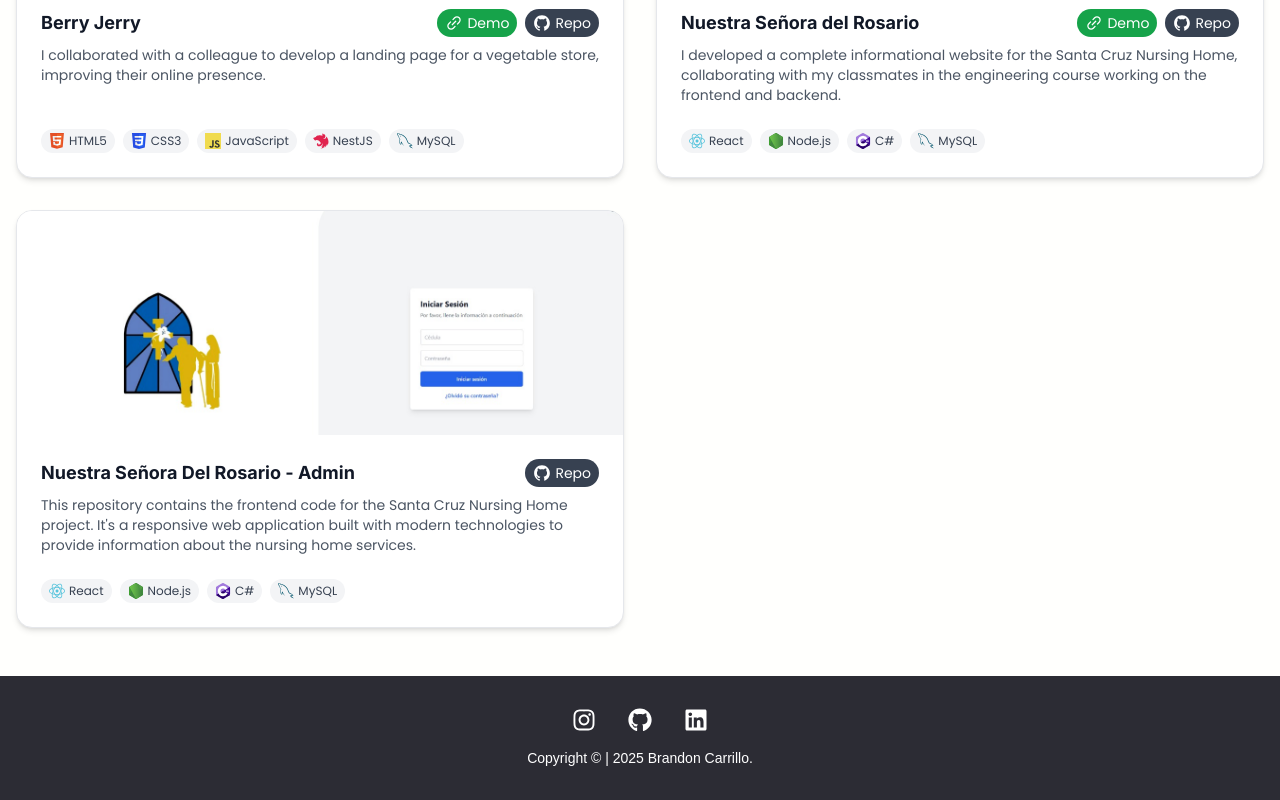
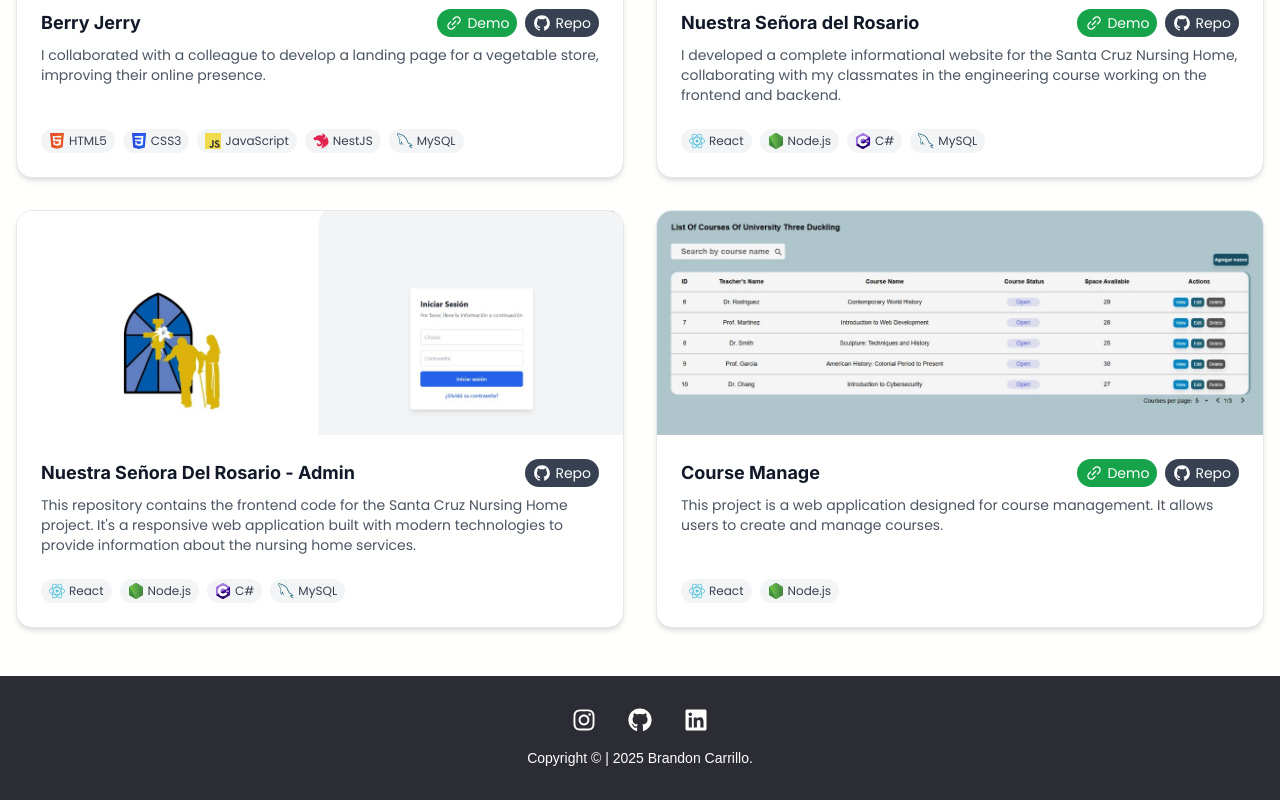
Before and after one commit to BrandonJafeth/portafolio, a Next.js app: page /work in a window 1280 px wide. Shown: the part 1158-1958 px from the top of the page. Built offline with nearby package versions, Linux system fonts and the light colour scheme.

Commit message:
feat/ se agrego el curso de administracion de cursos

```diff
--- a/app/page.tsx
+++ b/app/page.tsx
@@ -1,4 +1,4 @@
-// app/page.tsx
+
 import { redirect } from 'next/navigation'
 
 export default function Page() {
--- a/data/projects.json
+++ b/data/projects.json
@@ -43,5 +43,19 @@
         { "name": "C#", "url": "https://docs.microsoft.com/en-us/dotnet/csharp/" },
         { "name": "MySQL", "url": "https://www.mysql.com/" }
       ]
+    },
+    {
+
+      "id": 4,
+      "title": "Course Manage",
+      "description": "This project is a web application designed for course management. It allows users to create and manage courses.",
+      "image": "/Course.jpg",
+      "hoverImage": "/AddCourse.jpg",
+      "link": "https://courses-manage2.vercel.app/",
+      "repo": "https://github.com/BrandonJafeth/Courses-Manage",
+      "tags": [
+        { "name": "React", "url": "https://react.dev" },
+        { "name": "Node.js", "url": "https://nodejs.org/en" }
+      ]
     }
   ]
--- a/translations/en.json
+++ b/translations/en.json
@@ -43,6 +43,10 @@
     "project3": {
       "title": "Nuestra Señora Del Rosario - Admin",
       "description": "This repository contains the frontend code for the Santa Cruz Nursing Home project. It's a responsive web application built with modern technologies to provide information about the nursing home services."
+    },
+    "project4": {
+      "title": "Course Manage",
+      "description": "This project is a web application designed for course management. It allows users to create and manage courses."
     }
   },
   "contact": {
--- a/translations/es.json
+++ b/translations/es.json
@@ -43,6 +43,10 @@
     "project3": {
       "title": "Nuestra Señora Del Rosario - Admin",
       "description": "Este repositorio contiene el código frontend para el proyecto del Hogar de Ancianos de Santa Cruz. Es un sistema web construido con tecnologías modernas para gestionar la información relacionada con el hogar de ancianos."
+    },
+    "project4": {
+      "title": "Course Manage",
+      "description": "Este proyecto es una aplicación web diseñada para gestionar cursos. Permite a los usuarios crear y administrar cursos."
     }
   },
   "contact": {
```
Also changed, not shown: public/AddCourse.jpg (added), public/Course.jpg (added).
